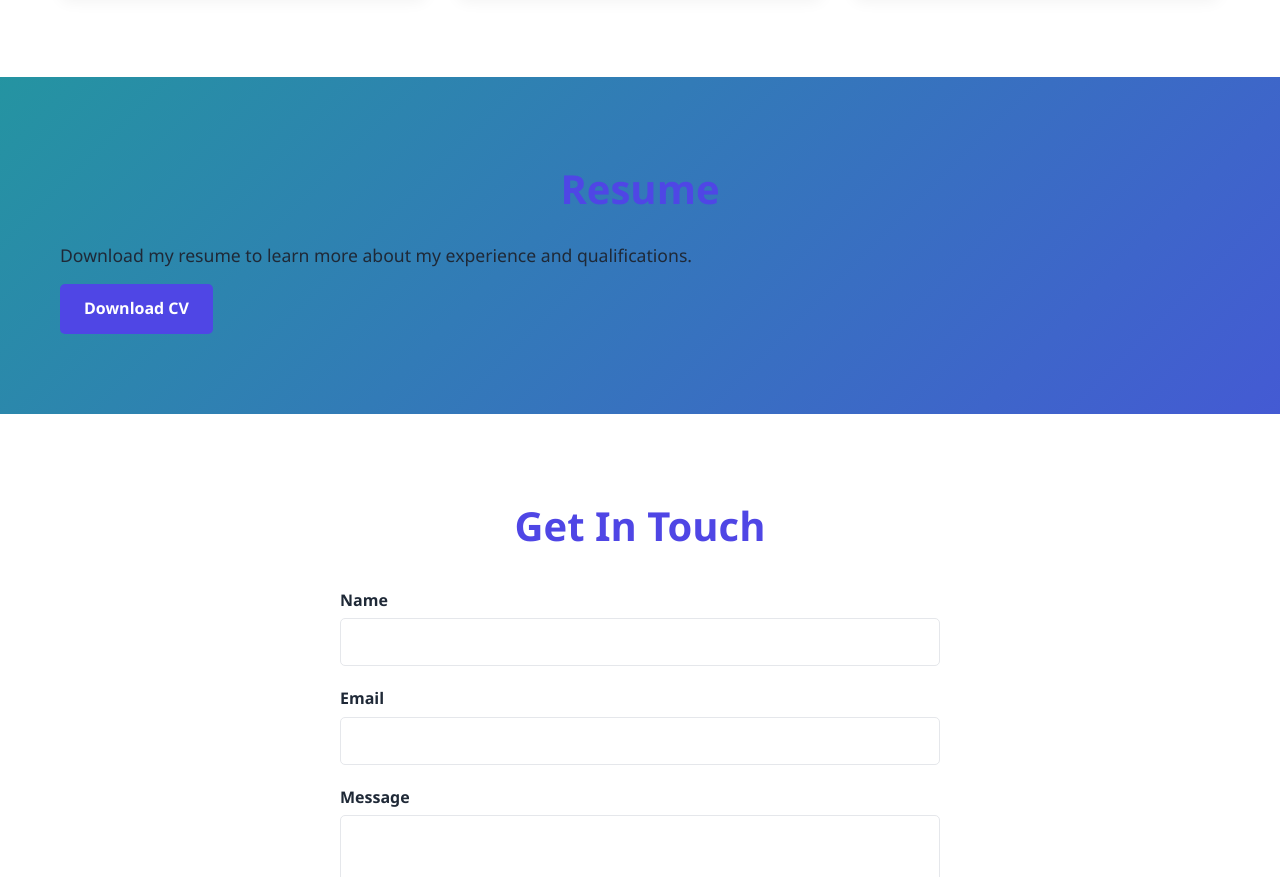
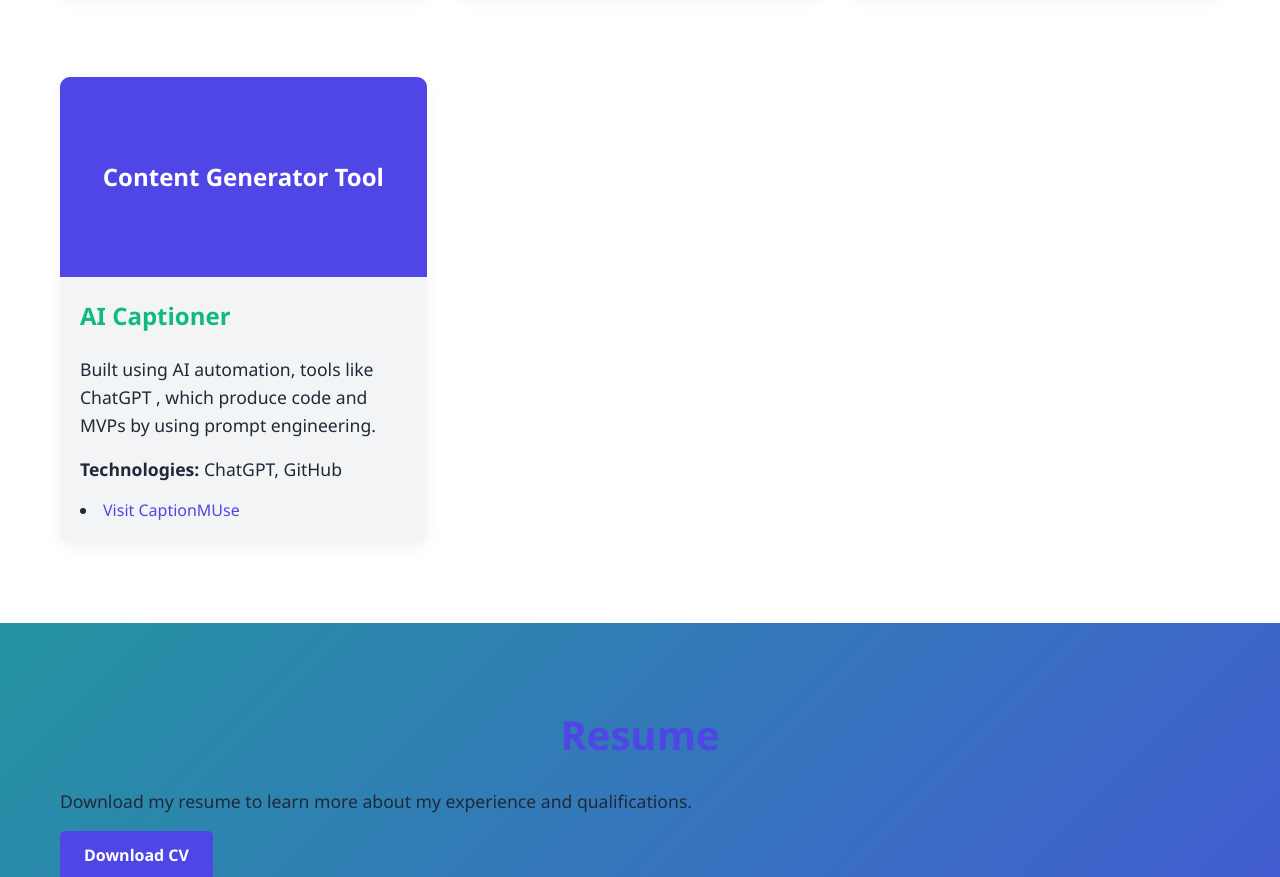
Before and after one commit to SKambi441/portfolio-site, a plain HTML site: page index.html in a window 1280 px wide. Shown: the part 2966-3843 px from the top of the page. Drawn offline with nearby package versions, Linux system fonts and the light colour scheme.

Commit message:
Update index.html

```diff
--- a/index.html
+++ b/index.html
@@ -718,6 +718,19 @@ Since then, I've been motivated to keep learning and to explore this book called
                         <li><a href="https://pikelelalikho.github.io/teachable_machine/" target="_blank">See here!</a></li>
                     </div>
                 </div>
+                <div class="projects-container">
+                <div class="project-card">
+                    <div class="project-img" style="background: #4F46E5;">
+                        Content Generator Tool
+                    </div>
+                    <div class="project-info">
+                        <h3>AI Captioner </h3>
+                        <p>Built using AI automation, tools like ChatGPT , which produce code and MVPs by using prompt engineering. </p>
+                        <p><strong>Technologies:</strong> ChatGPT, GitHub</p>
+                        <li><a href="https://skambi441.github.io/IT-caption-generator-/" target="_blank">Visit CaptionMUse </a></li>
+
+                    </div>
+                </div>
             </div>
         </div>
     </section>
```
